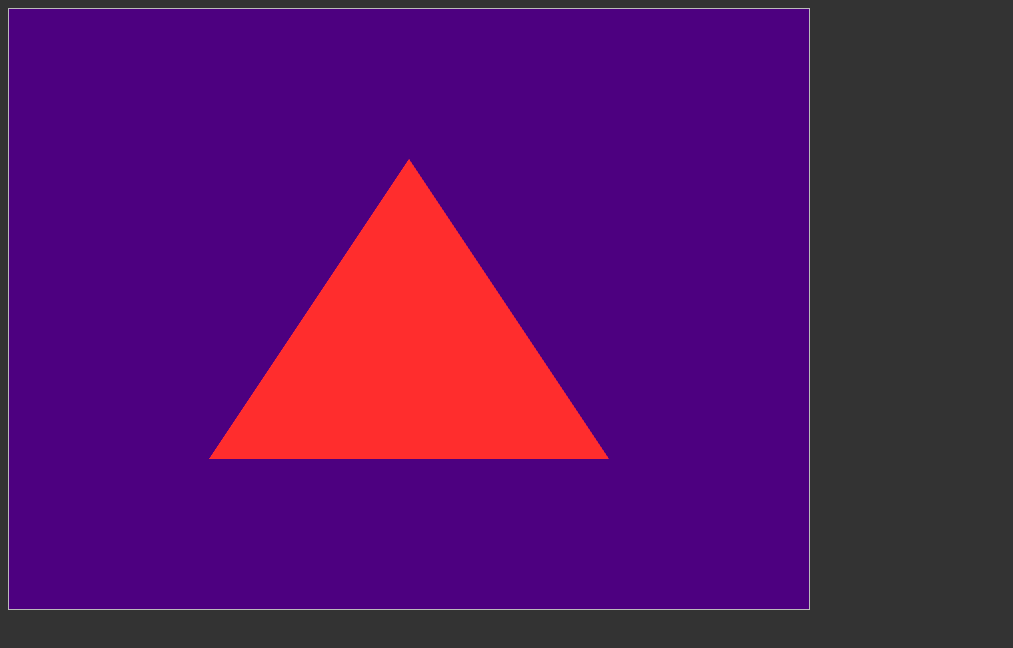
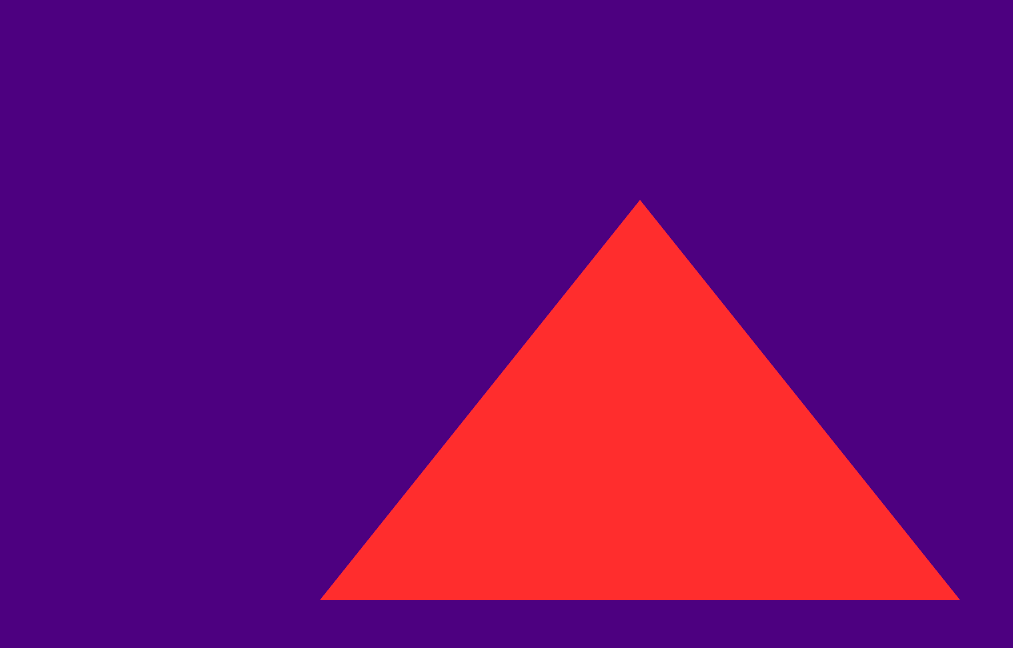
Before and after one commit to xXSentryBotXx/webgl-video-player, a website: page index.html in a window 1280 px wide. Shown: the whole page, without its empty margins (0-1013 px from the left). Drawn offline with Linux system fonts and the light colour scheme.

Commit message:
feat: add window resize event
Add resize event to make the canvas full width and height

```diff
--- a/css/style.css
+++ b/css/style.css
@@ -1,11 +1,13 @@
 * {
   box-sizing: border-box;
+  margin: 0;
+  padding: 0;
 }
 
-body {
+html, body {
   background: #333;
 }
 
 canvas {
-  border: 1px solid #BBB;
+  display: block;
 }
--- a/js/main.js
+++ b/js/main.js
@@ -2,8 +2,13 @@ console.log('Main script loaded!');
 const canvas = document.createElement('canvas');
 document.body.appendChild(canvas);
 
-canvas.width = 800;
-canvas.height = 600;
+window.addEventListener('resize', resizeCanvas, false);
+function resizeCanvas() {
+  canvas.width = window.innerWidth;
+  canvas.height = window.innerHeight;
+}
+
+resizeCanvas()
 
 const gl = canvas.getContext('webgl');
 
```
